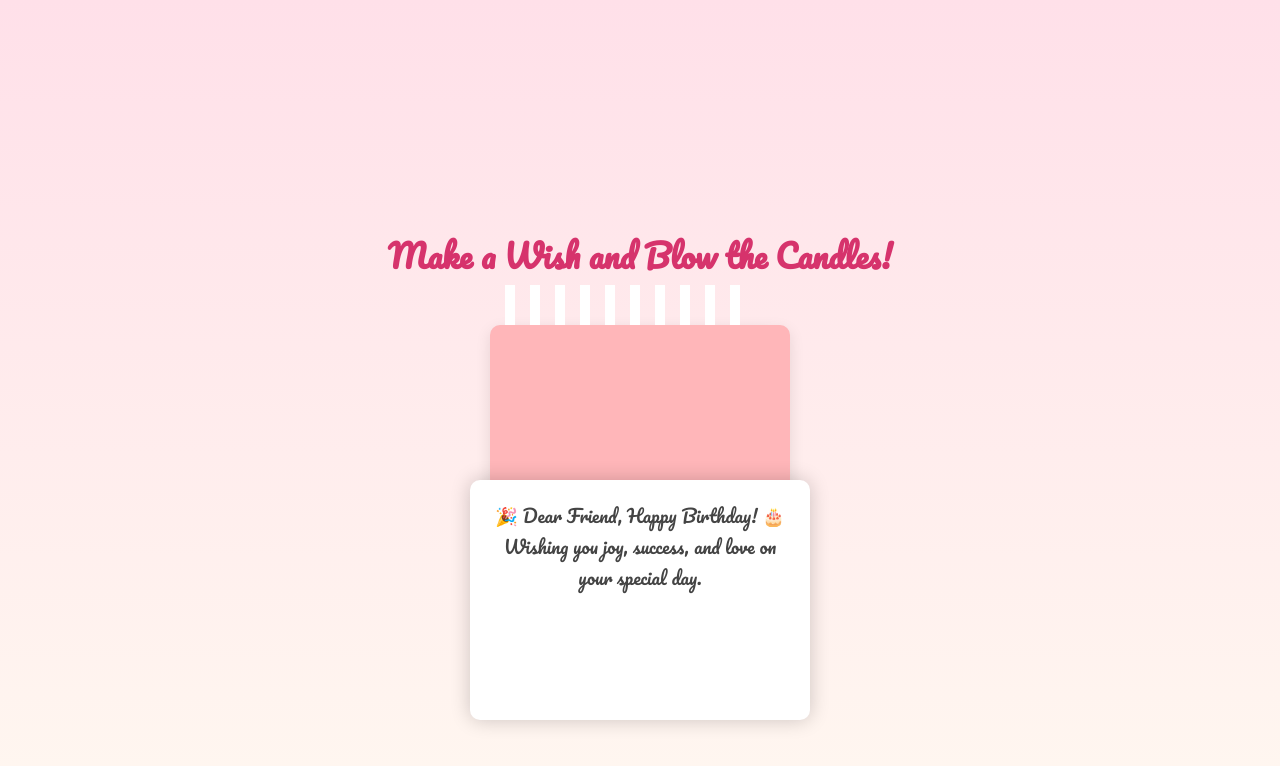
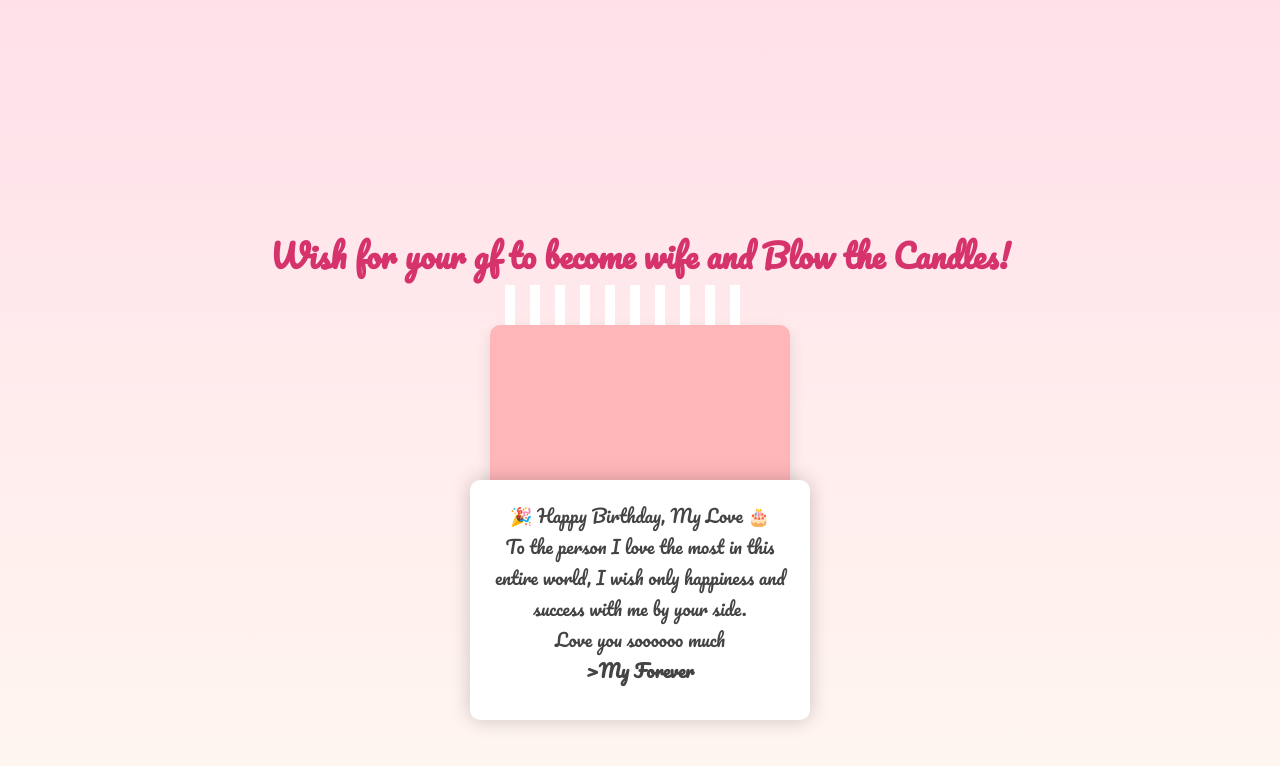
Before and after one commit to 1314172004/birthday-candles, a plain HTML site: page index.html in a window 1280 px wide. Both pictures are taken after a click on the button "Blow Candles". Drawn offline with Linux system fonts and the light colour scheme.

Commit message:
update birthday

```diff
--- a/index.html
+++ b/index.html
@@ -100,7 +100,7 @@
 </head>
 <body>
 
-  <h1>Make a Wish and Blow the Candles!</h1>
+  <h1>Wish for your gf to become wife and Blow the Candles!</h1>
 
   <div class="cake" id="cake">
     <!-- Multiple candles -->
@@ -109,8 +109,10 @@
   <button class="button" onclick="blowCandles()">Blow Candles</button>
 
   <div class="letter" id="letter">
-    🎉 Dear Friend, Happy Birthday! 🎂<br>
-    Wishing you joy, success, and love on your special day.
+    🎉 Happy Birthday, My Love 🎂<br>
+    To the person I love the most in this entire world, I wish only happiness and success with me by your side.<br>
+    Love you soooooo much<br>
+    <b>>My Forever</b>
   </div>
 
   <script>
```
